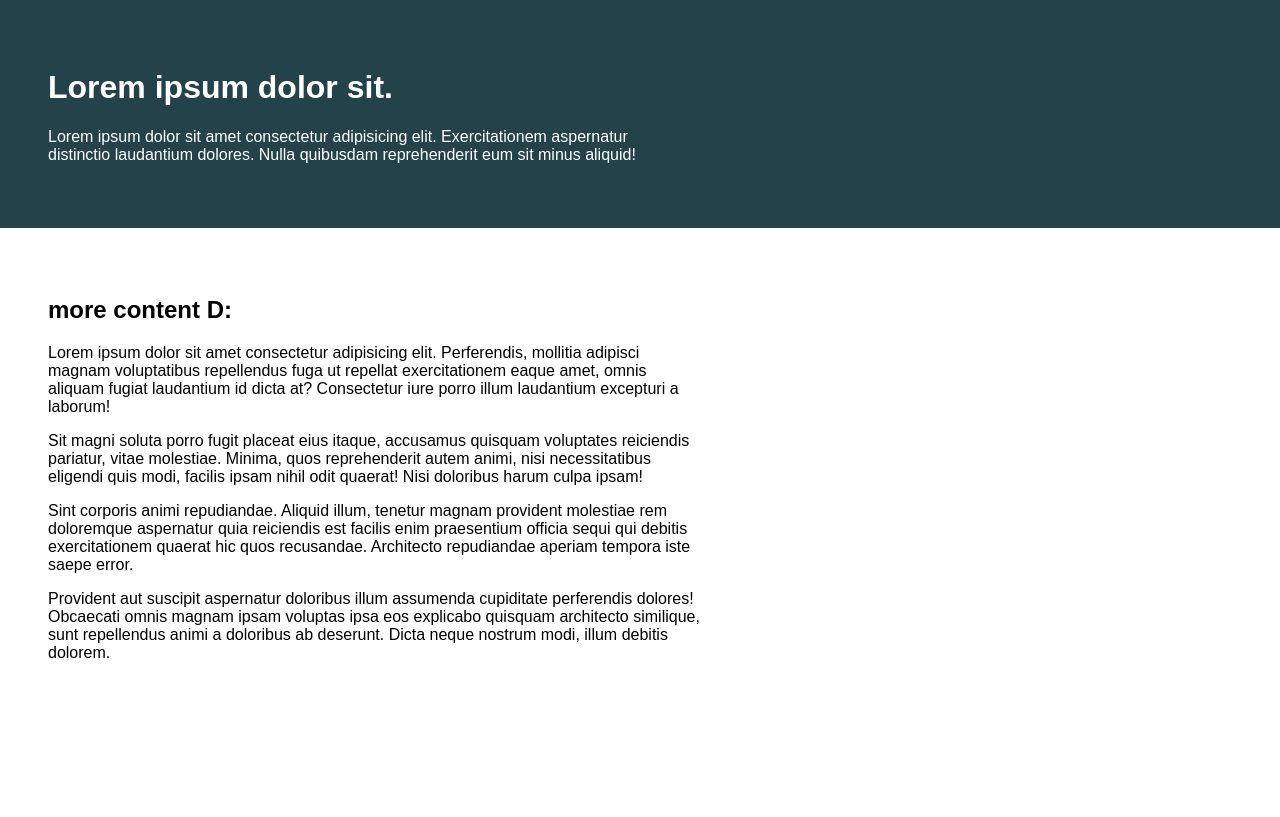
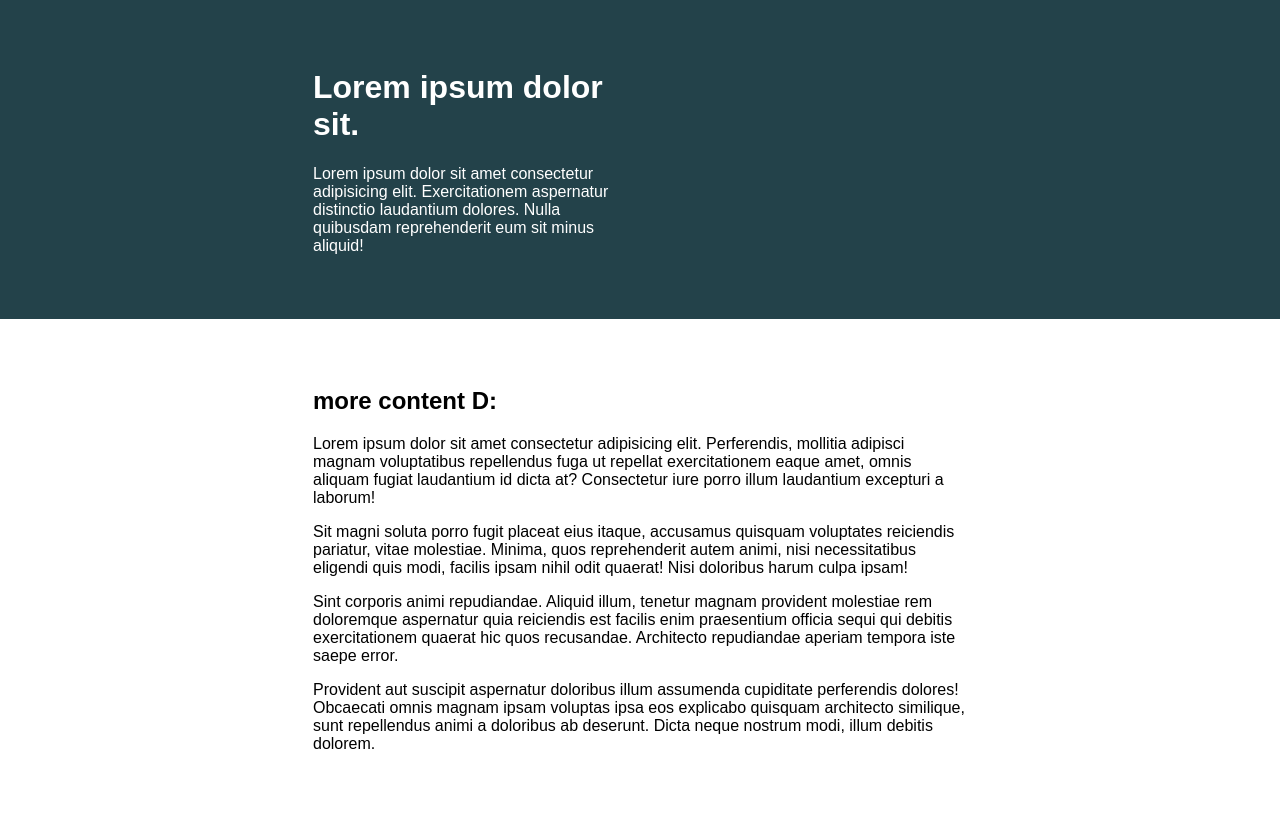
Before and after one commit to guanizorommel/Conquering-Responsive-Layout-by-Kevin-Powell, a plain HTML site: page challenge02/index.html in a window 1280 px wide. Drawn offline with Linux system fonts and the light colour scheme.

Commit message:
update
answer for the challenge 02

```diff
--- a/challenge02/index.html
+++ b/challenge02/index.html
@@ -8,16 +8,17 @@
     <link rel="stylesheet" href="style.css">
 </head>
 <body>
-
+<div class="hero">
     <div class="container">
         <div class="intro-content">
             <h1>Lorem ipsum dolor sit.</h1>
             <p>Lorem ipsum dolor sit amet consectetur adipisicing elit. Exercitationem aspernatur distinctio laudantium dolores. Nulla quibusdam reprehenderit eum sit minus aliquid!</p>
         </div>
     </div>
+</div>
 
 
-    <div class="bottom-area">
+    <div class="container">
         <h2>more content D:</h2>
         <p>Lorem ipsum dolor sit amet consectetur adipisicing elit. Perferendis, mollitia adipisci magnam voluptatibus repellendus fuga ut repellat exercitationem eaque amet, omnis aliquam fugiat laudantium id dicta at? Consectetur iure porro illum laudantium excepturi a laborum!</p>
         <p>Sit magni soluta porro fugit placeat eius itaque, accusamus quisquam voluptates reiciendis pariatur, vitae molestiae. Minima, quos reprehenderit autem animi, nisi necessitatibus eligendi quis modi, facilis ipsam nihil odit quaerat! Nisi doloribus harum culpa ipsam!</p>
--- a/challenge02/style.css
+++ b/challenge02/style.css
@@ -23,21 +23,19 @@ body {
   font-family: sans-serif;
 }
 
+.hero {
+  background: #23424a;
+  color: white;
+}
+
+
 .container {
   width: 100%;
-  /* max-width: 750px; */
+  max-width: 750px;
   margin: 0 auto;
-  background: #23424a;
-  color: white;
   padding: 3em;
 }
 
 .intro-content {
   width: 50%;
 }
-
-.bottom-area {
-  padding: 3em;
-  width: 100%;
-  max-width: 750px;
-}
```
